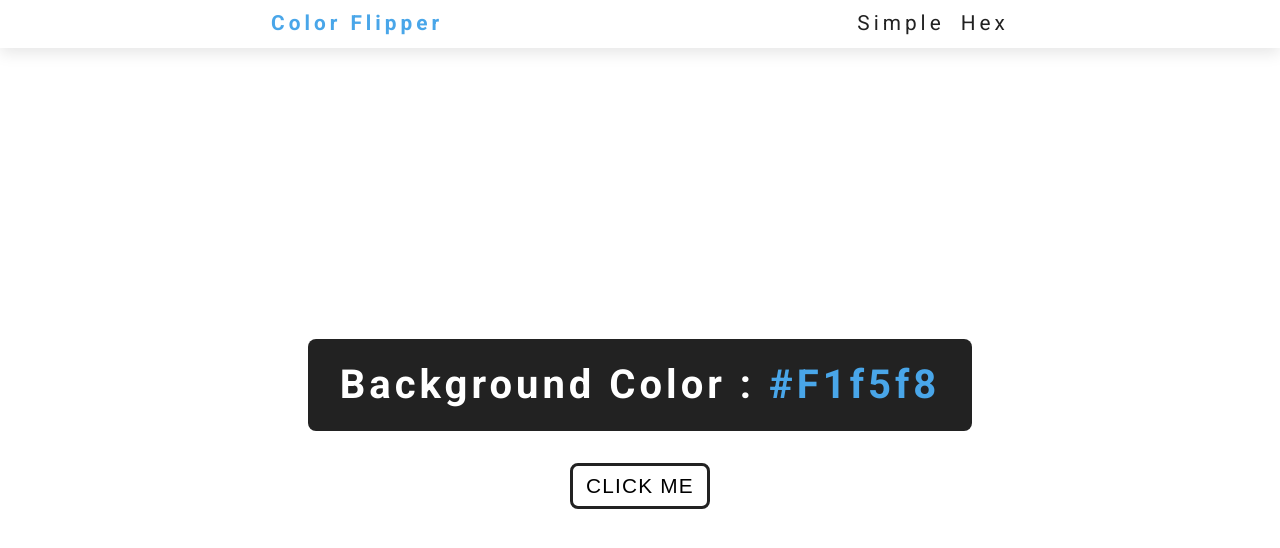
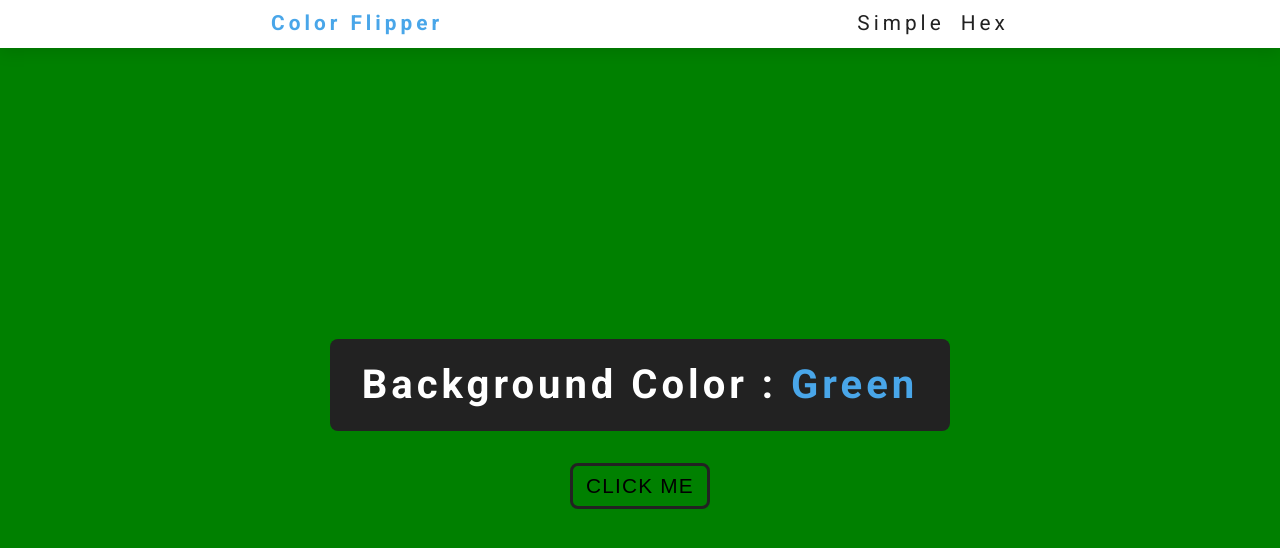
Before and after one commit to viniciusaraujoj/Collor-Flipper, a plain HTML site: page index.html in a window 1280 px wide. Both pictures are taken after a click on the button "CLICK ME". Drawn offline with Linux system fonts and the light colour scheme.

Commit message:
Adicionado Simple javascript

```diff
--- a/app.js
+++ b/app.js
@@ -0,0 +1,15 @@
+const colors = ["Red", "Green", "#F15025", "Rgba(133,122,200)"];
+
+const btn = document.querySelector(".btn");
+const color = document.querySelector(".color");
+const body = document.body;
+
+function randomNumber() {
+  return Math.floor(Math.random() * colors.length);
+}
+
+btn.addEventListener("click", function () {
+  const number = randomNumber();
+  body.style.background = colors[number];
+  color.textContent = colors[number];
+});
--- a/index.html
+++ b/index.html
@@ -19,9 +19,12 @@
 
     <main>
       <div class="main-container">
-        <h2>Background Color : <span class="color">#F1f5f8</span></h2>
+        <h2>Background Color : <span class="color">#FFFFFF</span></h2>
         <button class="btn">click me</button>
       </div>
     </main>
+
+    <!-- js -->
+    <script src="./app.js"></script>
   </body>
 </html>
```
